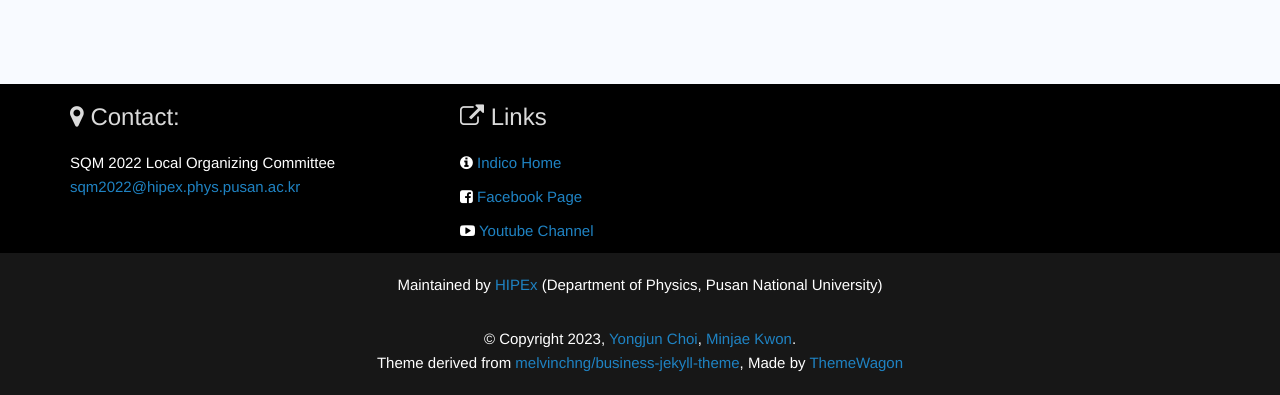
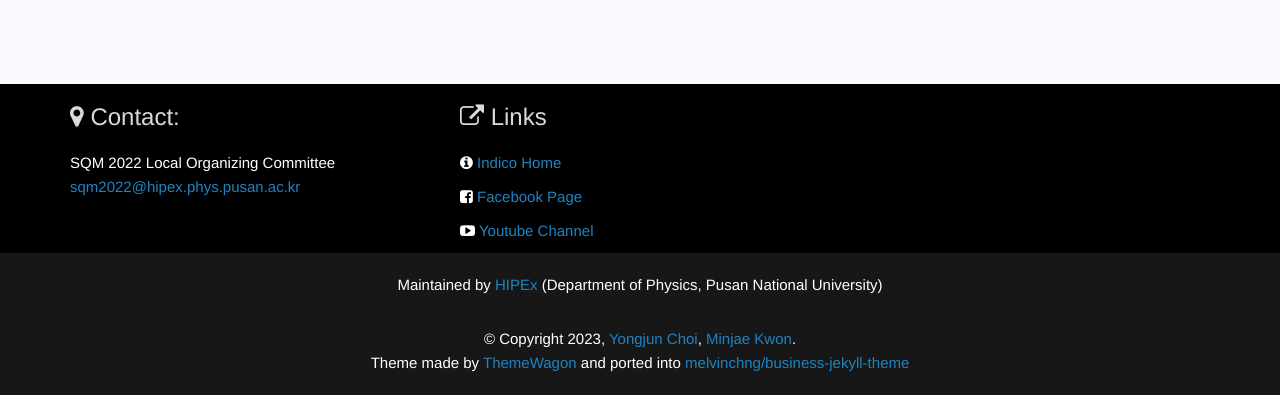
Before and after one commit to SQM2021/SQM2021.github.io, a Jekyll site: the page built from index.html, in a window 1280 px wide and 900 px high, scrolled down 1950 px, cut to the strip 505-900 px from the top of the window. Built offline with Jekyll 4.4.1, drawn with Linux system fonts in a browser that asks for light colours.

Commit message:
Update footer.html

```diff
--- a/_includes/footer.html
+++ b/_includes/footer.html
@@ -25,6 +25,6 @@
     <p>&copy; Copyright {{ site.time | date: '%Y' }},
       <a href="https://keistad-root.github.io" target="_blank">Yongjun Choi</a>,
       <a href="https://isaac-kwon.github.io" target="_blank">Minjae Kwon</a>. <br>
-      Theme derived from <a href="https://github.com/melvinchng/business-jekyll-theme" target="_blank">melvinchng/business-jekyll-theme</a>, Made by <a href="https://themewagon.com" target="_blank">ThemeWagon</a> </p>
+      Theme made by <a href="https://themewagon.com" target="_blank">ThemeWagon</a> and ported into <a href="https://github.com/melvinchng/business-jekyll-theme" target="_blank">melvinchng/business-jekyll-theme</a></p>
   </div>
 </footer>
```
